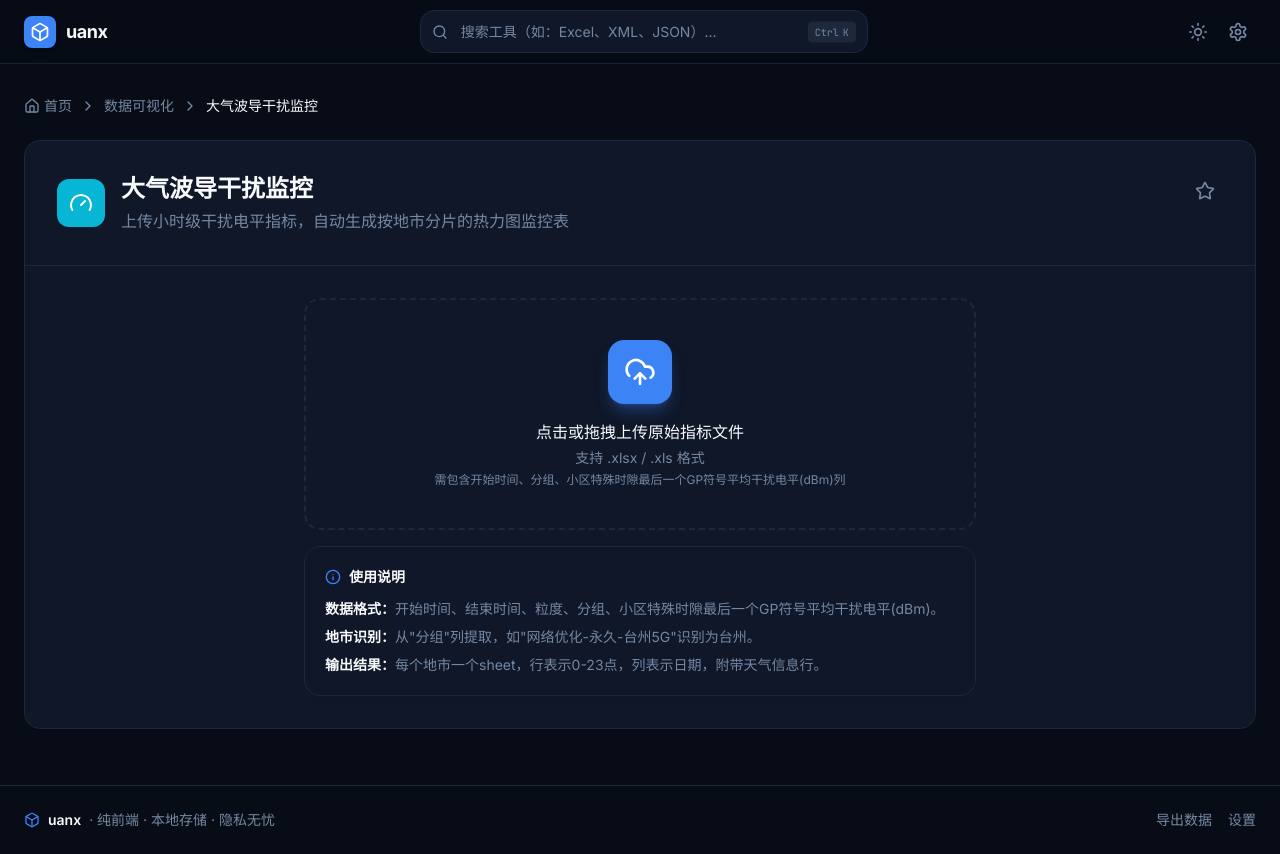
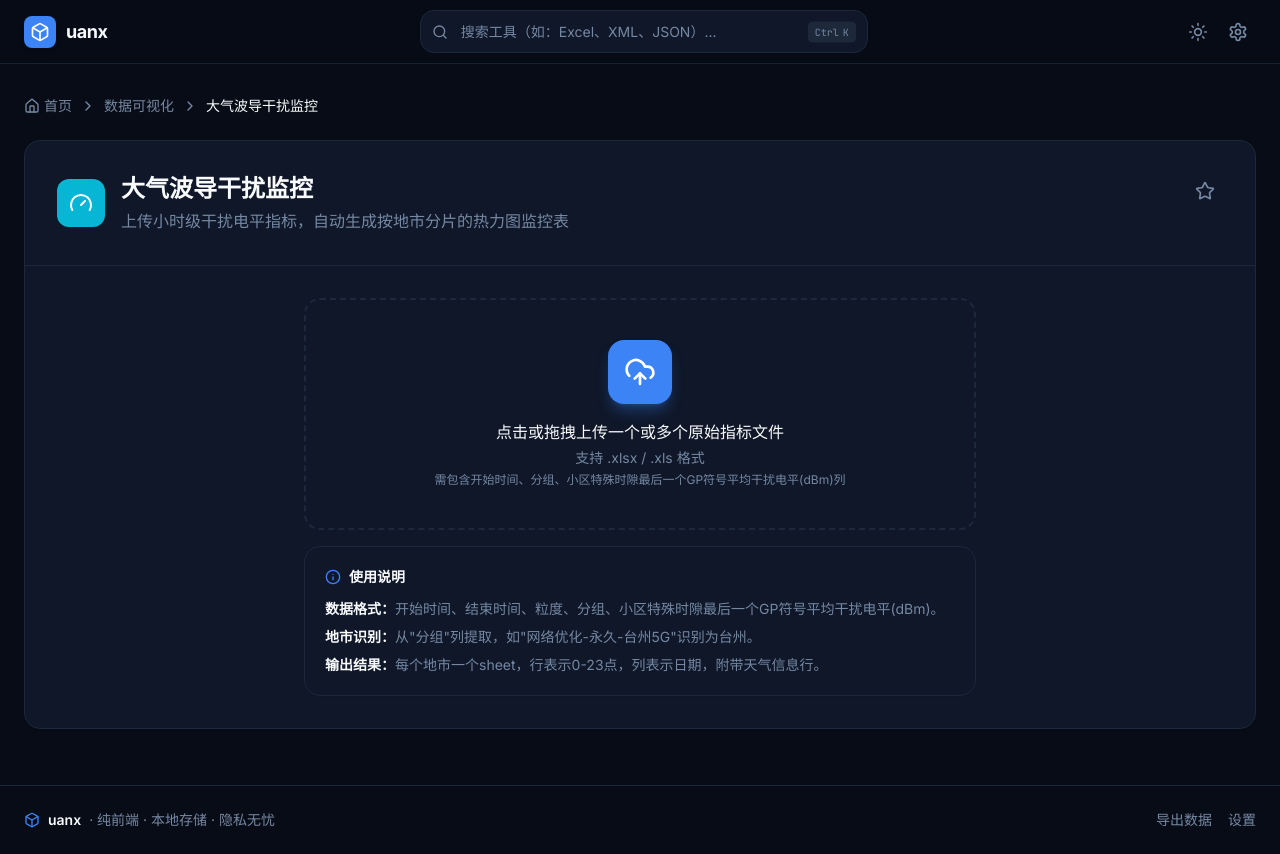
Before and after one commit to yangxu128/toolsbar, a Next.js app: page /waveguide-monitor in a window 1280 px wide. Built offline with nearby package versions, Linux system fonts and the light colour scheme.

Commit message:
feat: 大气波导监控支持多文件上传，热力图颜色按三色刻度渲染

```diff
--- a/app/waveguide-monitor/page.tsx
+++ b/app/waveguide-monitor/page.tsx
@@ -43,22 +43,19 @@ export default function WaveguideMonitorPage() {
     return isNaN(d.getTime()) ? null : d
   }
 
-  const handleUpload = useCallback(async (file: File) => {
-    setLoading(true)
-    setErrorMsg('')
-    try {
+  const parseFile = useCallback(async (file: File): Promise<RawRow[]> => {
     const XLSX = await import('xlsx')
     const buf = await file.arrayBuffer()
     const wb = XLSX.read(buf, { type: 'array' })
     const ws = wb.Sheets[wb.SheetNames[0]]
     const json: any[][] = XLSX.utils.sheet_to_json(ws, { header: 1 })
-      if (json.length < 2) throw new Error('文件无有效数据')
+    if (json.length < 2) throw new Error(`${file.name} 无有效数据`)
 
     const headers = (json[0] || []).map((h: any) => String(h || ''))
     const colTime = headers.findIndex(h => h.includes('开始时间'))
     const colGroup = headers.findIndex(h => h.includes('分组'))
     const colValue = headers.findIndex(h => h.includes('小区特殊时隙最后一个GP符号平均干扰电平'))
-      if (colTime < 0 || colGroup < 0 || colValue < 0) throw new Error('未找到必需的列：开始时间/分组/干扰电平')
+    if (colTime < 0 || colGroup < 0 || colValue < 0) throw new Error(`${file.name} 未找到必需的列：开始时间/分组/干扰电平`)
 
     const parsed: RawRow[] = []
     for (let i = 1; i < json.length; i++) {
@@ -69,18 +66,32 @@ export default function WaveguideMonitorPage() {
       const value = v === '' || v === null || v === undefined ? null : Number(v)
       if (time && city) parsed.push({ time, city, value })
     }
-      if (parsed.length === 0) throw new Error('未解析到有效数据')
+    return parsed
+  }, [])
 
-      parsed.sort((a, b) => a.time.getTime() - b.time.getTime())
-      setRows(parsed)
-      setDateRange({ start: formatDate(parsed[0].time), end: formatDate(parsed[parsed.length - 1].time) })
-      generateDefaultWeather(parsed)
+  const handleUpload = useCallback(async (files: FileList) => {
+    setLoading(true)
+    setErrorMsg('')
+    try {
+      const allParsed: RawRow[] = []
+      const fileList = Array.from(files)
+      for (const file of fileList) {
+        const parsed = await parseFile(file)
+        allParsed.push(...parsed)
+      }
+      if (allParsed.length === 0) throw new Error('未解析到有效数据')
+
+      const merged = mergeRows(allParsed)
+      merged.sort((a, b) => a.time.getTime() - b.time.getTime())
+      setRows(merged)
+      setDateRange({ start: formatDate(merged[0].time), end: formatDate(merged[merged.length - 1].time) })
+      generateDefaultWeather(merged)
     } catch (e: any) {
       setErrorMsg(e.message || '解析失败')
     } finally {
       setLoading(false)
     }
-  }, [])
+  }, [parseFile])
 
   const generateDefaultWeather = (data: RawRow[]) => {
     const dates = Array.from(new Set(data.map(r => formatDate(r.time)))).sort()
@@ -215,7 +226,7 @@ export default function WaveguideMonitorPage() {
         <div className="p-6 sm:p-8">
           {!rows.length ? (
             <div className="max-w-2xl mx-auto space-y-4">
-              <UploadPanel onUpload={handleUpload} loading={loading} accept=".xlsx,.xls" title="点击或拖拽上传原始指标文件" subtitle="支持 .xlsx / .xls 格式" hint="需包含开始时间、分组、小区特殊时隙最后一个GP符号平均干扰电平(dBm)列" />
+              <UploadPanel onUploadMultiple={handleUpload} multiple loading={loading} accept=".xlsx,.xls" title="点击或拖拽上传一个或多个原始指标文件" subtitle="支持 .xlsx / .xls 格式" hint="需包含开始时间、分组、小区特殊时隙最后一个GP符号平均干扰电平(dBm)列" />
               {errorMsg && (
                 <div className="error-state flex items-start justify-between gap-2">
                   <span>{errorMsg}</span>
@@ -369,12 +380,34 @@ function formatDate(d: Date): string {
 }
 
 function heatColor(v: number): string {
-  // 值越大（干扰越强，越接近0）颜色越红；值越小（-120）颜色越绿
+  // 三色刻度：最低值（最负）绿色，-105 白色，最高值（接近0）红色
+  const mid = -105
+  if (v <= mid) {
     const min = -120
+    const t = Math.max(0, Math.min(1, (v - min) / (mid - min)))
+    const r = Math.round(255 - (255 - 76) * t)
+    const g = Math.round(255 - (255 - 175) * t)
+    const b = Math.round(255 - (255 - 80) * t)
+    return `rgba(${r}, ${g}, ${b}, 0.45)`
+  }
   const max = -100
-  const t = Math.max(0, Math.min(1, (v - min) / (max - min)))
-  const r = Math.round(34 + (239 - 34) * t)
-  const g = Math.round(197 + (68 - 197) * t)
-  const b = Math.round(94 + (68 - 94) * t)
-  return `rgba(${r}, ${g}, ${b}, 0.35)`
+  const t = Math.max(0, Math.min(1, (v - mid) / (max - mid)))
+  const r = Math.round(255 - (255 - 239) * t)
+  const g = Math.round(255 - (255 - 68) * t)
+  const b = Math.round(255 - (255 - 68) * t)
+  return `rgba(${r}, ${g}, ${b}, 0.45)`
 }
+
+function mergeRows(rows: RawRow[]): RawRow[] {
+  const map = new Map<string, RawRow>()
+  for (const r of rows) {
+    const key = `${formatDate(r.time)}_${r.time.getHours()}_${r.city}`
+    if (!map.has(key)) {
+      map.set(key, r)
+    } else {
+      const existing = map.get(key)!
+      if (existing.value === null && r.value !== null) existing.value = r.value
+    }
+  }
+  return Array.from(map.values())
+}
```
Lines whose indentation alone changed are shown as unchanged.
